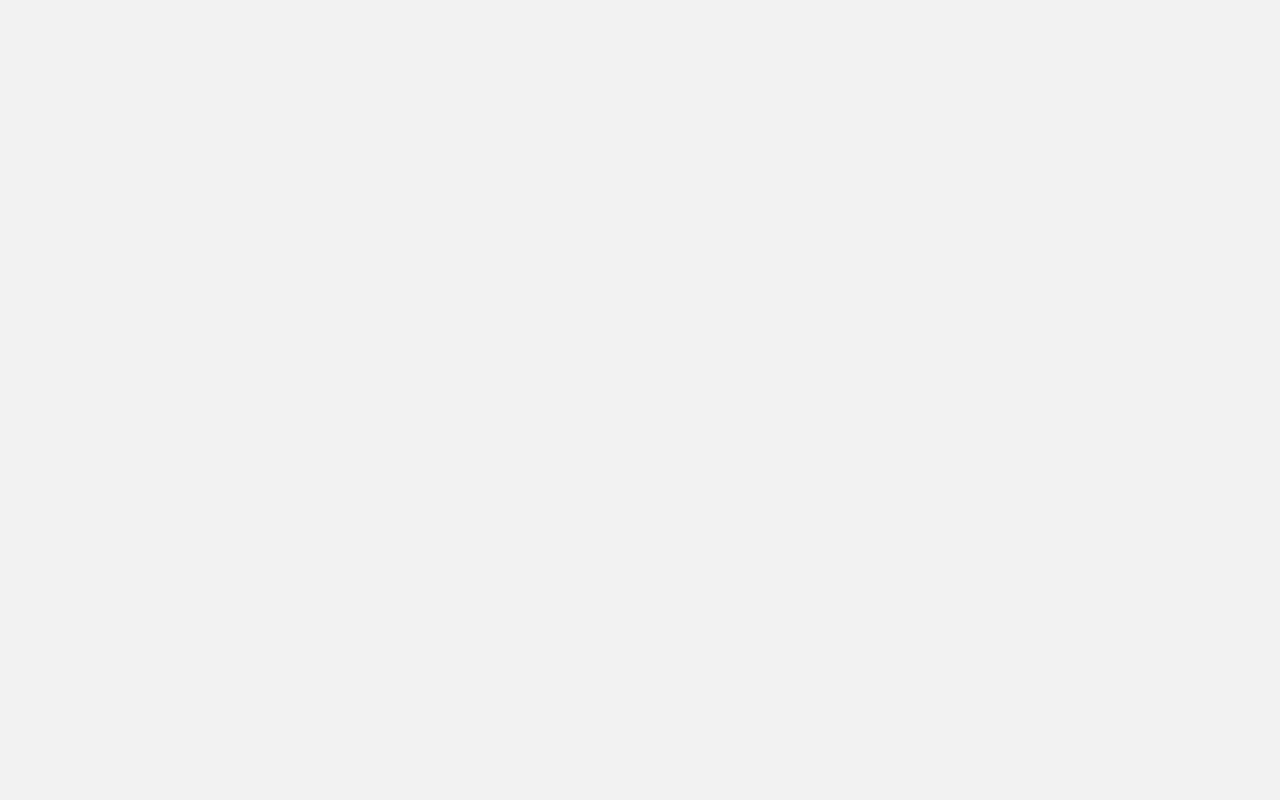
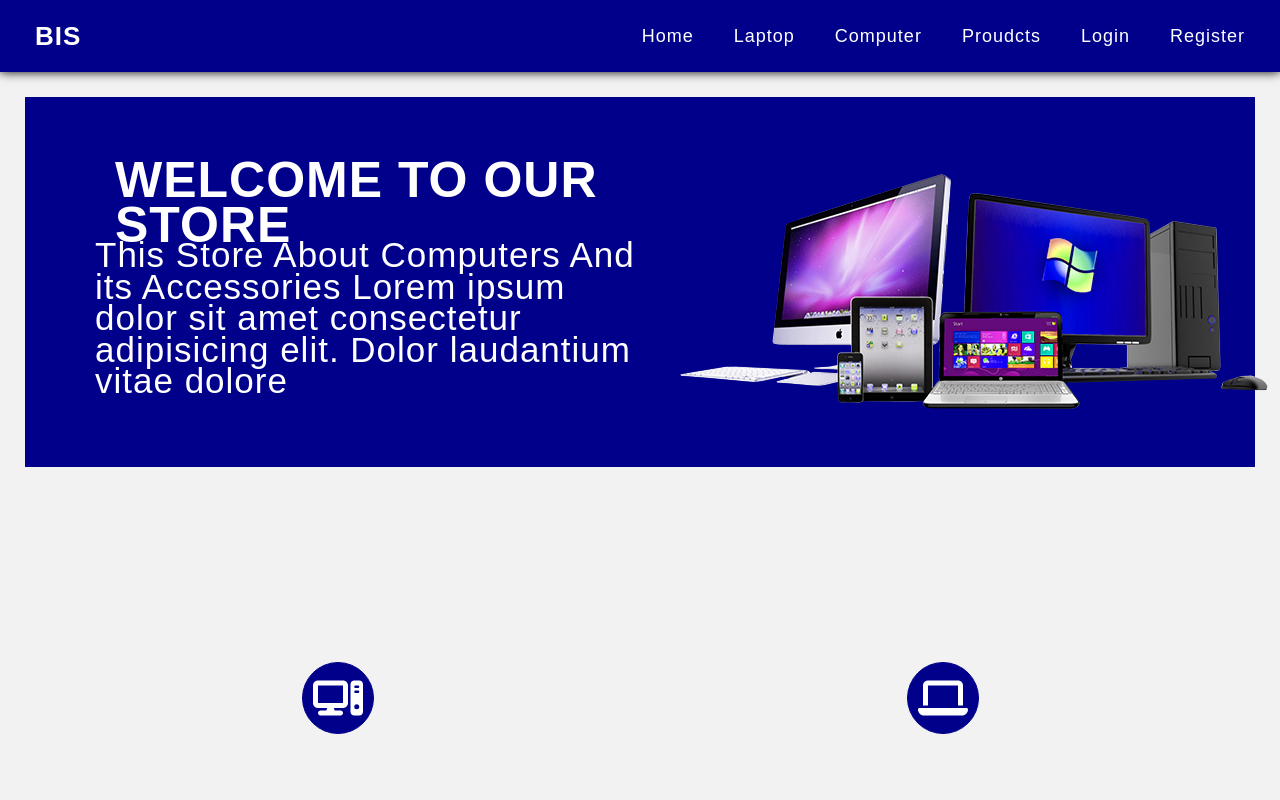
Before and after one commit to mahmoud-cr7/online-store, a React (Create React App) app in the folder my-app/: page / in a window 1280 px wide. Before the commit this address had no page. Shown: the top 800 px of the page. Built offline with nearby package versions, Linux system fonts and the light colour scheme.

Commit message:
last commit

```diff
--- a/my-app/src/App.js
+++ b/my-app/src/App.js
@@ -4,6 +4,7 @@ import {BrowserRouter ,Routes, Route} from 'react-router-dom'
 import React , { Component } from 'react';
 import Computer from './Computer/computer';
 import Header from './header/header';
+import Footer from './footer/footer';
 import Login from "./Login/login"
 import Register from "./register/register"
 import Proudcts from './Proudcts/prod';
@@ -15,9 +16,9 @@ class App extends Component {
       <div className="App">
 
         <BrowserRouter>
-        <header></header>
+
   <Routes>
-    <Route path='/Home'element={<Home/>}></Route>
+    <Route path='/'element={<Home/>}></Route>
     <Route path='/laptop'element={<Laptop/>}></Route>
     <Route path='/login'element={<Login/>}></Route>
     <Route path='/register'element={<Register/>}></Route>
```
